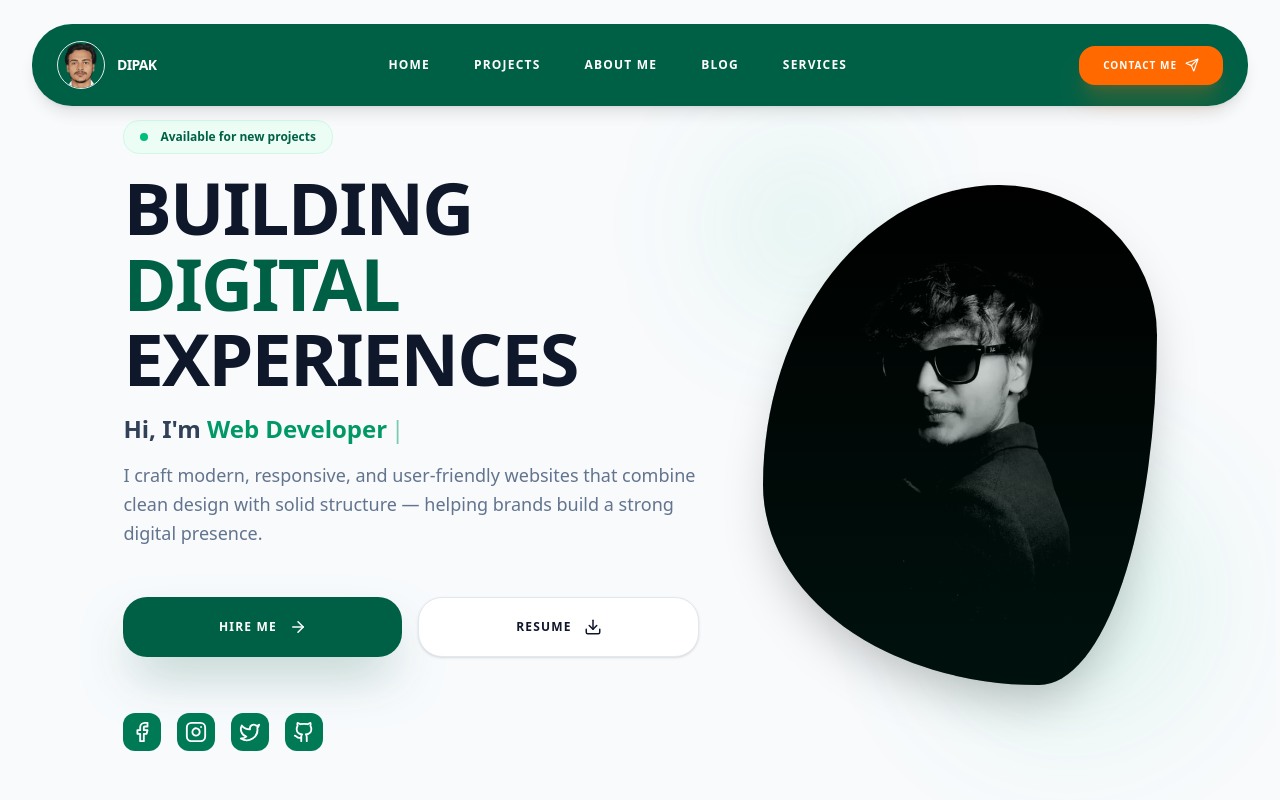
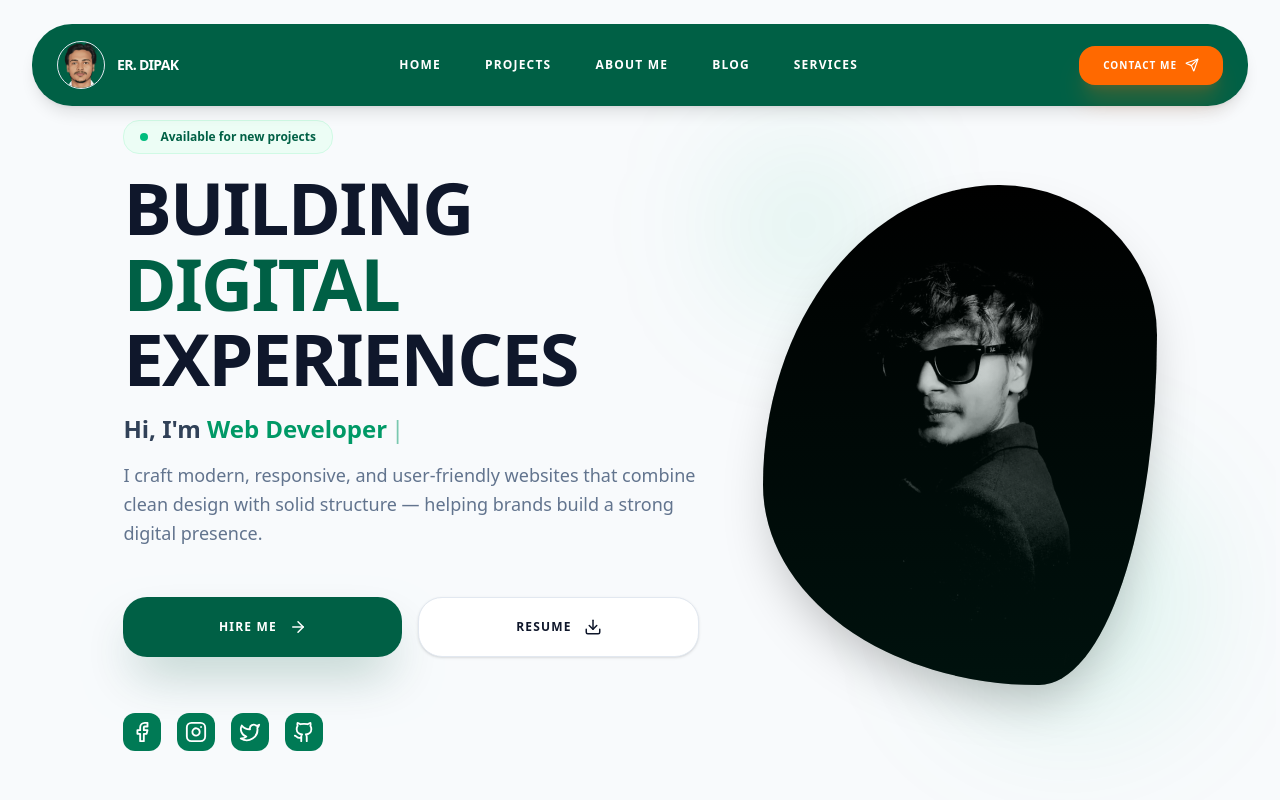
Before and after one commit to dipak02/Resume-frontend, a React (Vite) app: page / in a window 1280 px wide. Shown: the top 800 px of the page. Built offline with nearby package versions, Linux system fonts and the light colour scheme.

Commit message:
navbar name changes of mine

```diff
--- a/src/components/Navbar.jsx
+++ b/src/components/Navbar.jsx
@@ -57,7 +57,7 @@ const App = () => {
             <div className="flex items-center gap-3 group cursor-pointer">
               <img src={profile} alt="Profile" className="w-auto h-12 border border-slate-200 dark:border-slate-700 rounded-full" />
               <span className={`text-sm font-black uppercase tracking-tighter ${isScrolled ? 'text-slate-900 dark:text-white' : 'text-white dark:text-emerald-100'}`}>
-                Dipak
+                Er. Dipak
               </span>
             </div>
 
```
